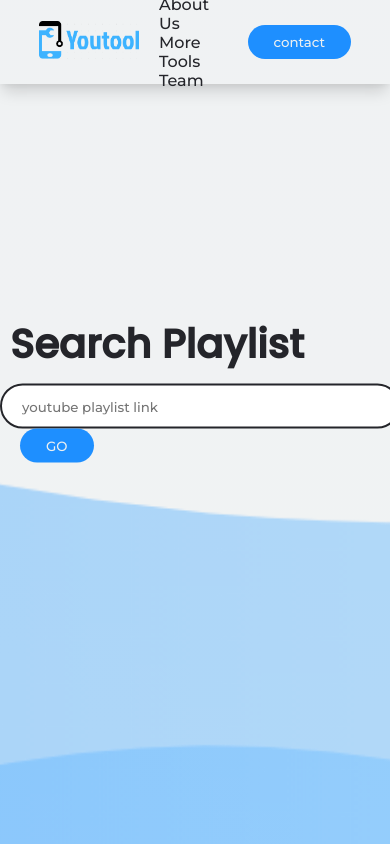
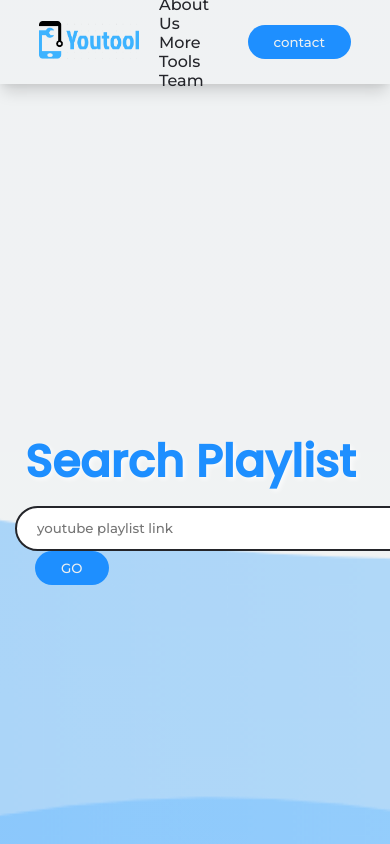
Before and after one commit to nikhilsourav/YouTool, a React (Create React App) app: page / in a window 390 px wide. Shown: the top 844 px of the page. Built offline with nearby package versions, Linux system fonts and the light colour scheme.

Commit message:
responsive render

```diff
--- a/src/Main.js
+++ b/src/Main.js
@@ -1,12 +1,23 @@
 const Main = () => {
+
+    const handleClick = (e) => {
+        e.preventDefault();
+        document.querySelector(".response").style.display = 'block';
+    }
+
     return (
         <section className="home" id="home">
             <div className="container home-content">
                 <h1>Search Playlist</h1>
                 <form action="">
                     <input type="text" placeholder="youtube playlist link" />
-                    <button className="btn home-btn">GO</button>
+                    <button className="btn home-btn" onClick={handleClick}>GO</button>
                 </form>
+                <div className="response">
+                    <p>property: value</p>
+                    <p>property: value</p>
+                    <p>property: value</p>
+                </div>
             </div>
         </section>
     );
--- a/src/index.css
+++ b/src/index.css
@@ -1,21 +1,19 @@
 @import url("https://fonts.googleapis.com/css2?family=Montserrat:wght@500&display=swap");
 @import url("https://fonts.googleapis.com/css2?family=Poppins:wght@500&display=swap");
+
 :root {
     --black: #24252a;
     --white: #edf0f1;
 }
-
 * {
     box-sizing: border-box;
     margin: 0;
     padding: 0;
     font-family: "Montserrat", sans-serif;
 }
-
 html {
     scroll-behavior: smooth;
 }
-
 body {
     margin: 0;
     padding: 0;
@@ -27,20 +25,16 @@ body {
     background-position: center;
     background-repeat: no-repeat;
 }
-
 ul li {
     list-style: none;
 }
-
 a {
     text-decoration: none;
 }
-
 .container {
     max-width: 100%;
     margin: auto;
 }
-
 .btn {
     color: var(--white);
     padding: 9px 26px;
@@ -51,18 +45,15 @@ a {
     transition: all 0.3s ease 0s;
     -webkit-transition: all 0.3s ease 0s;
 }
-
 .btn:hover {
     background-color: rgba(30, 143, 255, 0.8);
 }
 
 
 /* Start Header */
-
 header {
     box-shadow: 0 10px 15px -3px rgb(0 0 0 / 15%), 0 4px 6px -2px rgb(0 0 0 / 5%);
 }
-
 .header-container {
     height: 10vh;
     display: flex;
@@ -70,50 +61,50 @@ header {
     align-items: center;
     padding: 20px 10%;
 }
-
 .logo {
     cursor: pointer;
 }
-
 .nav-links li {
     display: inline-block;
     padding: 0px 20px;
 }
-
 .nav-links li a {
     color: var(--black);
     transition: all 0.3s ease 0s;
     -webkit-transition: all 0.3s ease 0s;
 }
-
 .nav-links li a:hover {
     color: rgba(30, 143, 255, 1);
 }
-
-
 /* End Header */
 
 
 /* Start Home */
-
 .home {
-    height: 90vh;
-    position: relative;
+    min-height: 100vh;
+    display: flex;
+    align-items: center;
 }
-
 .home-content {
-    position: absolute;
-    top: 40%;
-    left: 50%;
-    transform: translate(-50%, -50%);
+    margin-top: 50px;
+    margin-bottom: 50px;
+    padding: 15px;
 }
-
+.response {
+    display: none;
+    margin-top: 30px;
+    box-shadow: 3px 3px 10px -4px rgba(0, 0, 0, 0.5);
+    padding: 20px;
+    background-color: #f5f5f5;
+    border-radius: 5px;
+}
 .home-content h1 {
     font-family: "Poppins";
-    font-size: 40px;
+    font-size: 45px;
     padding-left: 10px;
+    color:  rgba(30, 143, 255);
+    text-shadow: 2px 2px 5px rgba(255, 255, 255, 0.8);
 }
-
 .home input {
     margin-top: 10px;
     width: 400px;
@@ -125,27 +116,21 @@ header {
     transition: all 0.3s ease 0s;
     -webkit-transition: all 0.2s ease 0s;
 }
-
 .home input:focus {
     box-shadow: 0px 0px 10px rgba(30, 143, 255, 0.5);
 }
-
 .home-btn {
     margin-left: 20px;
 }
-
-
 /* End Home */
 
 
 /* Start footer */
-
 .footer {
     background-color: var(--black);
     color: var(--white);
     padding: 2vh 0;
 }
-
 .footer-container {
     max-width: 80%;
     display: flex;
@@ -154,26 +139,21 @@ header {
     margin-bottom: 2vh;
     padding: 2vh 0;
 }
-
 .footer-left,
 .footer-center,
 .footer-right {
     width: 320px;
 }
-
 .footer ul li {
     list-style: none;
 }
-
 .footer a {
     text-decoration: none;
     color: var(--white);
 }
-
 .footer h4 {
     font-family: Verdana, sans-serif;
 }
-
 .footer p,
 .footer-links,
 .footer-right li {
@@ -182,7 +162,6 @@ header {
     word-spacing: 1px;
     letter-spacing: 0.5px;
 }
-
 .footer-divider {
     margin-top: 15px;
     margin-bottom: 15px;
@@ -192,56 +171,44 @@ header {
     outline: none;
     border: none;
 }
-
 .footer-left img {
     width: 95px;
     margin-bottom: 10px;
 }
-
 .sm-links {
     margin-top: 20px;
 }
-
 .sm-links a {
     -webkit-tap-highlight-color: transparent;
 }
-
 .sm-links i {
     font-size: 20px;
     margin-left: 10px;
     transition: transform 0.2s ease-in-out;
     -webkit-transition: transform 0.2s ease-in-out;
 }
-
 .sm-links i:hover {
     transform: translateY(-5px);
     -webkit-transform: translateY(-5px);
 }
-
 .footer-center {
     padding-left: 60px;
 }
-
 .footer-center a {
     transition: 0.3s ease;
     -webkit-transition: 0.3s ease;
 }
-
 .footer-center a:hover {
     color: rgba(255, 255, 255, 0.8);
 }
-
 .footer-right i {
     margin-bottom: 13px;
     margin-right: 10px;
 }
-
 .copyright {
     width: fit-content;
     display: block;
     margin: auto;
     padding: 5px;
 }
-
-
 /* End footer */
```
